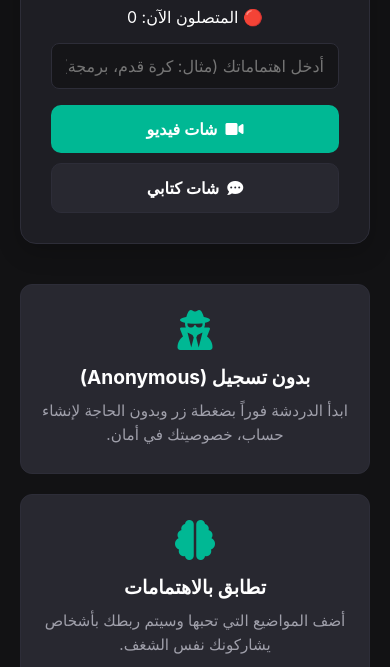
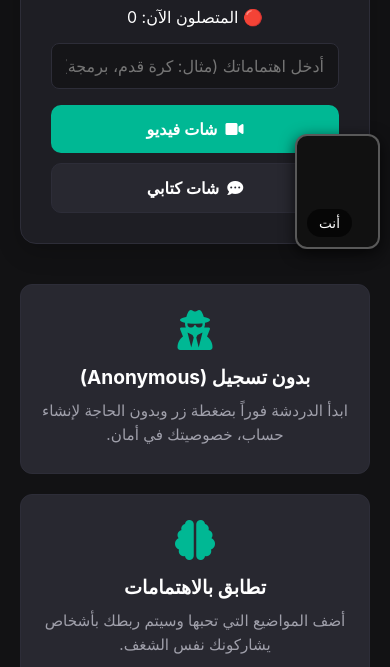
Before and after one commit to youssef6334/randly-cam, a website: page index.html in a window 390 px wide. Shown: the part 177-844 px from the top of the page. Drawn offline with nearby package versions, Linux system fonts and the light colour scheme.

Commit message:
Update Randly Features

```diff
--- a/package.json
+++ b/package.json
@@ -8,6 +8,7 @@
   },
   "dependencies": {
     "express": "^4.18.2",
+    "geoip-lite": "^2.0.3",
     "socket.io": "^4.7.2"
   }
 }
--- a/style.css
+++ b/style.css
@@ -200,18 +200,18 @@ html, body {
 
 .video-box.local-box {
     position: absolute !important;
-    top: 12px !important;
-    right: 12px !important;
+    bottom: 20px !important;  /* نزلناها تحت يمين عشان متغطيش الشاشة */
+    right: 20px !important;
     left: auto !important;
-    bottom: auto !important;
-    width: 95px;
-    height: 130px;
+    top: auto !important;
+    width: 100px;
+    height: 140px;
     background-color: #111;
-    border-radius: 10px;
+    border-radius: 12px;
     overflow: hidden;
-    box-shadow: 0 4px 12px rgba(0, 0, 0, 0.5);
-    border: 2px solid rgba(255, 255, 255, 0.2);
-    z-index: 10;
+    box-shadow: 0 4px 15px rgba(0, 0, 0, 0.7);
+    border: 2px solid rgba(255, 255, 255, 0.3);
+    z-index: 999 !important; /* ده هيجبرها دايماً تظهر فوق الشاشة التانية */
     display: flex;
     align-items: center;
     justify-content: center;
@@ -758,11 +758,11 @@ html, body {
     }
 
     .video-box.local-box {
-        width: 80px;
-        height: 110px;
-        top: 8px !important;
-        right: 8px !important;
+        width: 85px;
+        height: 115px;
+        bottom: 10px !important;
+        right: 10px !important;
         left: auto !important;
-        bottom: auto !important;
+        top: auto !important;
     }
 }
```
Also changed, not shown: server.js (+38 -39 lines), 1 other file.
